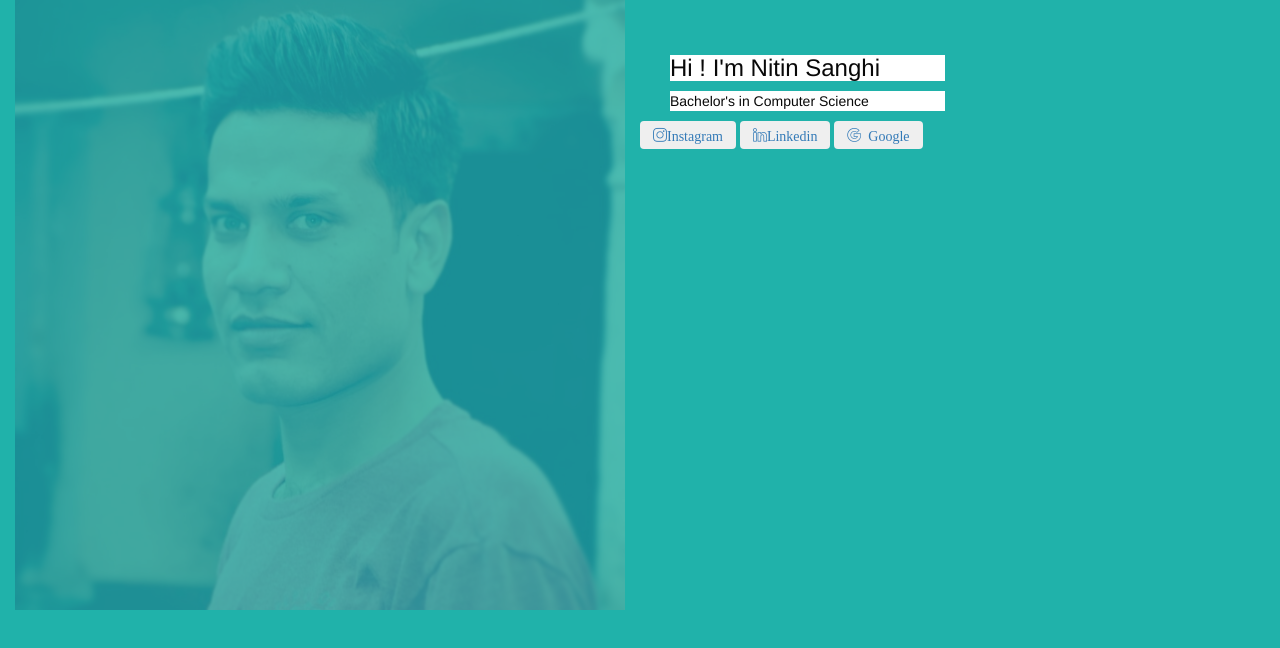
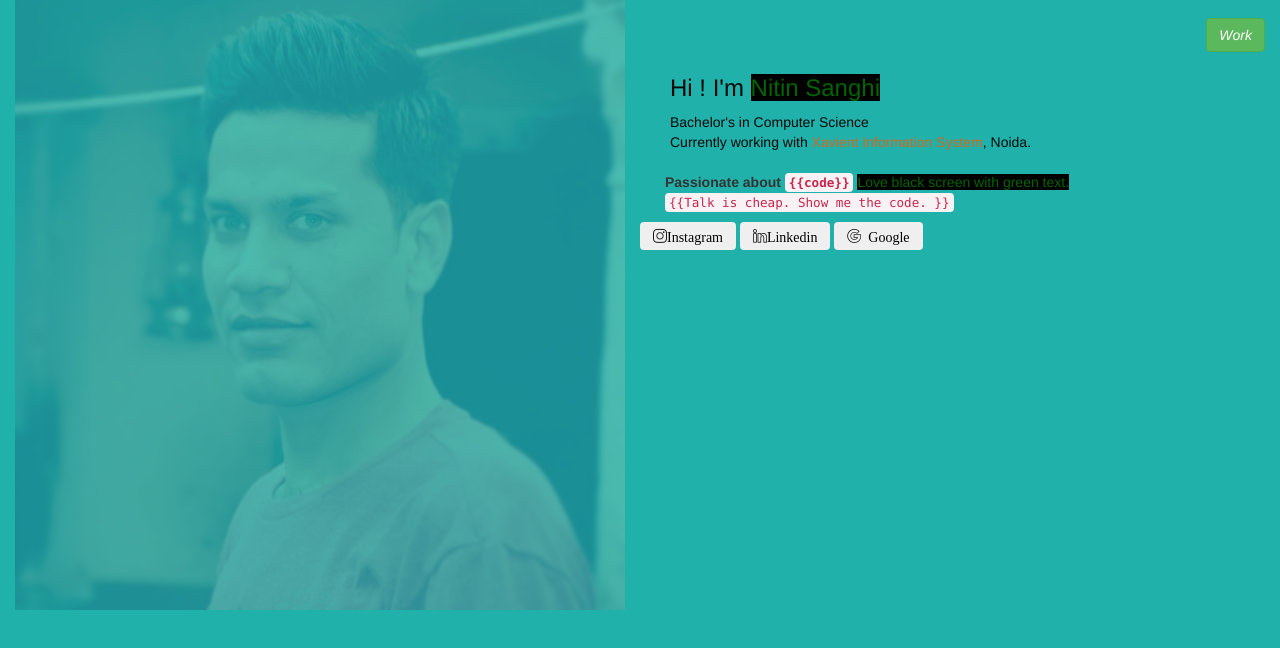
Before and after one commit to sanghinitin/nitinsanghi.com, a plain HTML site: page index.html in a window 1280 px wide. Drawn offline with nearby package versions, Linux system fonts and the light colour scheme.

Commit message:
about page

```diff
--- a/css/style.css
+++ b/css/style.css
@@ -5,13 +5,29 @@
 .first-line{
     font-family: Helvetica Neue;
     color: #080808;
-    background-color: #ffffff;
+    /*background-color: #ffffff;*/
     width: auto; margin-top: 20%;
 }
 
 .first{
     font-family: Helvetica Neue;
     color: #080808;
-    background-color: #ffffff;
+    /*background-color: #ffffff;*/
     width: auto;
 }
+a {
+    text-decoration: none;
+    color: black;
+}
+.work{
+    float: right;
+    margin-top: 3%;
+
+}
+.content{
+    padding: 10px;
+}
+.name {
+    background-color: black;
+    color: darkgreen;
+}
--- a/index.html
+++ b/index.html
@@ -3,9 +3,9 @@
   <head>
     <meta charset="utf-8">
     <meta name="keywords" content="Nitin, Nitin Sanghi, Sanghi Nitin">
-    <meta name="title" content="Nitin, Nitin Sanghi, Sanghi Nitin">
-    <meta name="description" content="Nitin, Nitin Sanghi, Sanghi Nitin">
-    <title>Nitin Sanghi | Home </title>
+    <meta name="title" content="Nitin, Nitin Sanghi, Sanghi Nitin, Python freelancer, Django freelancer">
+    <meta name="description" content="python, python/django, Django, freelancer, Golang, large app , scalable application develpoment ">
+    <title>Nitin Sanghi | About </title>
     <link href="css/bootstrap.css" rel="stylesheet">
     <link href="css/animate.css" rel="stylesheet">
     <link href="css/style.css" rel="stylesheet">
@@ -17,25 +17,36 @@
          <img src="img/nitin.jpg" class="img img-responsive" style="opacity: .2">
      </div>
      <div class="col-md-10 col-lg-6 col-xs-10 animated lightSpeedIn">
-         <div class="col-lg-6">
+         <div class="work"><button class="btn btn-success "><i>Work</i></button></div>
+         <div class="col-lg-8">
              <h3 class="first-line">
-                 Hi ! I'm Nitin Sanghi
+                 Hi ! I'm <span class="name">Nitin Sanghi </span>
              </h3>
-             <p class="first">Bachelor's in Computer Science</p>
+             <p class="first">Bachelor's in Computer Science
+              <br>
+               Currently working with  <a href="https://www.xavient.com/" target="_blank" style="color: chocolate">Xavient Information System</a>, Noida.
+
+             </p>
+         </div>
+         <div class="col-md-10 content ">
+                <b>Passionate about <code>{{code}}</code></b> <span class="name">Love black screen with green text.</span>
+               <br><code>{{Talk is cheap. Show me the code.
+}}</code>
+
          </div>
      </div>
 
      <div>
          <footer>
              <!--<button type="button" class="btn icon-social-facebook icons"><i class="fa fa-facebook left"></i> Facebook</button>-->
-        <a href="https://www.instagram.com/nitin_sanghi/">
+        <a href="https://www.instagram.com/nitin_sanghi/" target="_blank">
              <button type="button" class="btn icon-social-instagram icons">Instagram</button>
         </a>
-        <a href="https://www.linkedin.com/in/nitinsanghi">
+        <a href="https://www.linkedin.com/in/nitinsanghi" target="_blank">
             <button type="button" class="btn icon-social-linkedin icons">Linkedin</button>
         </a>
-        <a href="https://plus.google.com/u/0/+NitinSanghi__init__">
-            <button type="button" class="btn icon-social-google icons"> Google</button>
+        <a href="https://plus.google.com/u/0/+NitinSanghi__init__" target="_blank">
+            <button type="button" class="btn icon-social-google icons" target="_blank"> Google</button>
         </a>
          </footer>
      </div>
```
